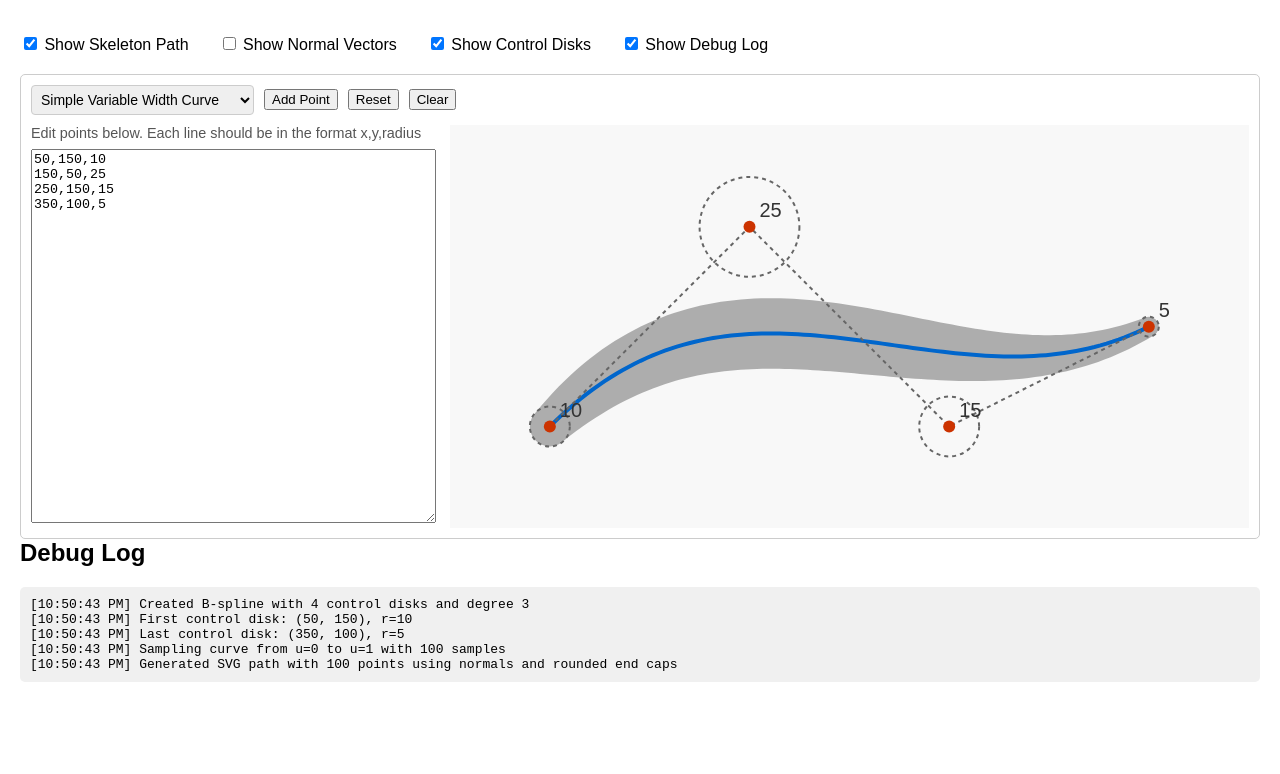
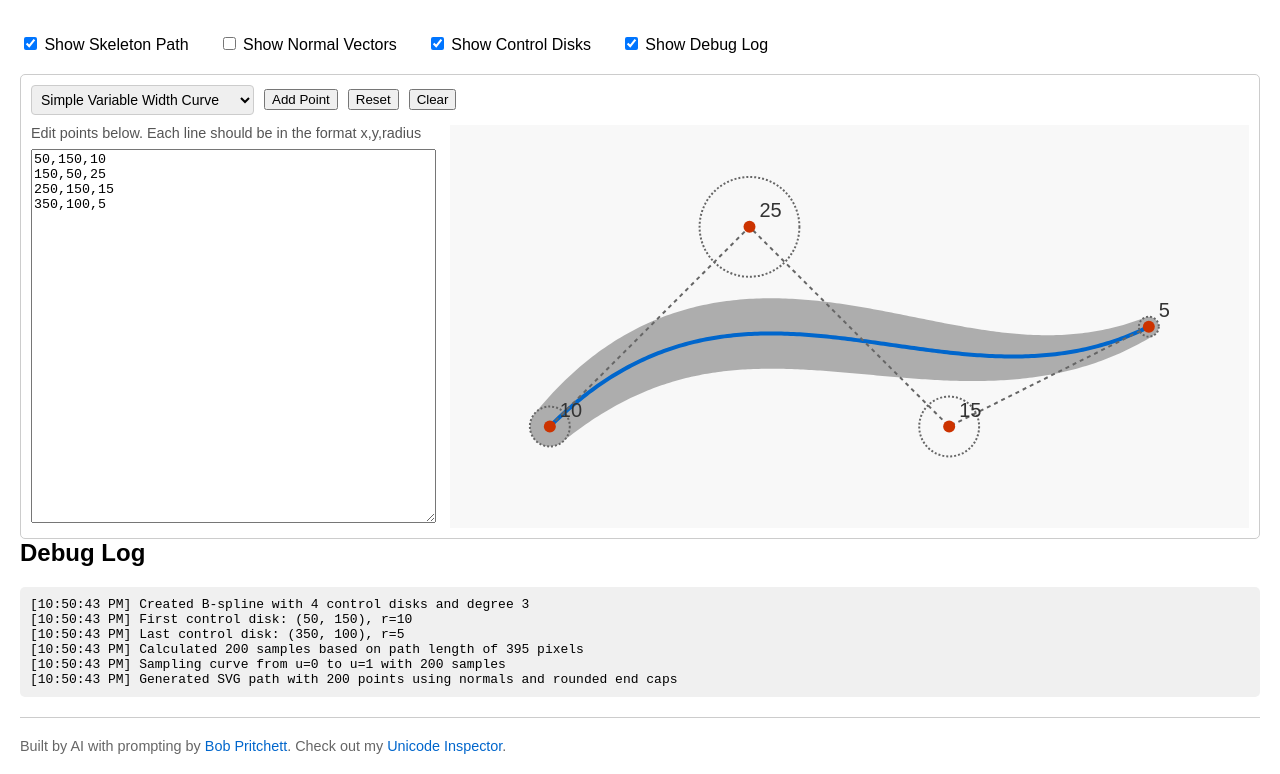
Before and after one commit to BobPritchett/dbsc-svg, a website: page demo/index.html in a window 1280 px wide. Shown: the part 81-855 px from the top of the page. Before the commit the page ends 800 px from the top, so only its background shows below. Drawn offline with Linux system fonts and the light colour scheme.

Commit message:
Refactor toSVGPath method in DiskBSpline to calculate numSamples based on path length if not provided, ensuring smoother curves. Update SVG circle styling for control disks in demo for improved visual appearance. Add footer to demo page with credits and links.

```diff
--- a/demo/index.html
+++ b/demo/index.html
@@ -94,6 +94,20 @@
         border-radius: 4px;
         border: 1px solid #ccc;
       }
+      .footer {
+        margin-top: 20px;
+        padding-top: 20px;
+        border-top: 1px solid #ccc;
+        font-size: 0.9em;
+        color: #666;
+      }
+      .footer a {
+        color: #0066cc;
+        text-decoration: none;
+      }
+      .footer a:hover {
+        text-decoration: underline;
+      }
     </style>
   </head>
   <body>
@@ -156,6 +170,15 @@
     <div id="debugSection">
       <h2>Debug Log</h2>
       <div id="log" class="log"></div>
+    </div>
+
+    <div class="footer">
+      Built by AI with prompting by
+      <a href="https://BobPritchett.com" target="_blank">Bob Pritchett</a>.
+      Check out my
+      <a href="https://bobpritchett.com/unicode-inspector" target="_blank"
+        >Unicode Inspector</a
+      >.
     </div>
 
     <!-- Import the DiskBSpline library -->
@@ -333,7 +356,7 @@
           });
 
           // Generate paths
-          const result = bspline.toSVGPath(100);
+          const result = bspline.toSVGPath();
 
           // Control disks with custom styling
           const controlCircles = showControlDisks
--- a/index.js
+++ b/index.js
@@ -260,11 +260,35 @@
 
   /**
    * Convert the B-spline to SVG path elements
-   * @param {number} numSamples - Number of sample points
+   * @param {number} numSamples - Number of sample points (if not provided, will be calculated based on path length)
    * @param {Object} options - Additional options (unused currently)
    * @returns {Object} - SVG path data including fill path, skeleton path, disks, and normals
    */
-  toSVGPath(numSamples = 100, options = {}) {
+  toSVGPath(numSamples = null, options = {}) {
+    // Calculate total path length if numSamples is not provided
+    if (numSamples === null) {
+      let totalLength = 0;
+      for (let i = 0; i < this.controlDisks.length - 1; i++) {
+        const dx =
+          this.controlDisks[i + 1].center.x - this.controlDisks[i].center.x;
+        const dy =
+          this.controlDisks[i + 1].center.y - this.controlDisks[i].center.y;
+        totalLength += Math.sqrt(dx * dx + dy * dy);
+      }
+
+      // Use approximately 2 samples per pixel of path length, with a minimum of 50 samples
+      // and a maximum of 200 samples to ensure smooth curves while maintaining performance
+      numSamples = Math.min(200, Math.max(50, Math.round(totalLength * 2)));
+
+      if (this.debug) {
+        this.logMessage(
+          `Calculated ${numSamples} samples based on path length of ${Math.round(
+            totalLength
+          )} pixels`
+        );
+      }
+    }
+
     const disks = this.sampleCurve(numSamples);
 
     if (disks.length < 2) {
@@ -465,7 +489,7 @@
     // Then draw the control disks
     this.controlDisks.forEach((disk) => {
       // Disk outline
-      circles += `<circle cx="${disk.center.x}" cy="${disk.center.y}" r="${disk.radius}" fill="none" stroke="${opts.lineColor}" stroke-dasharray="2,2" />`;
+      circles += `<circle cx="${disk.center.x}" cy="${disk.center.y}" r="${disk.radius}" fill="none" stroke="${opts.lineColor}" stroke-dasharray="1,1" stroke-width="1" stroke-linecap="rounded" />`;
       // Center point
       circles += `<circle cx="${disk.center.x}" cy="${disk.center.y}" r="${opts.dotSize}" fill="${opts.centerColor}" />`;
       // Radius label
```
